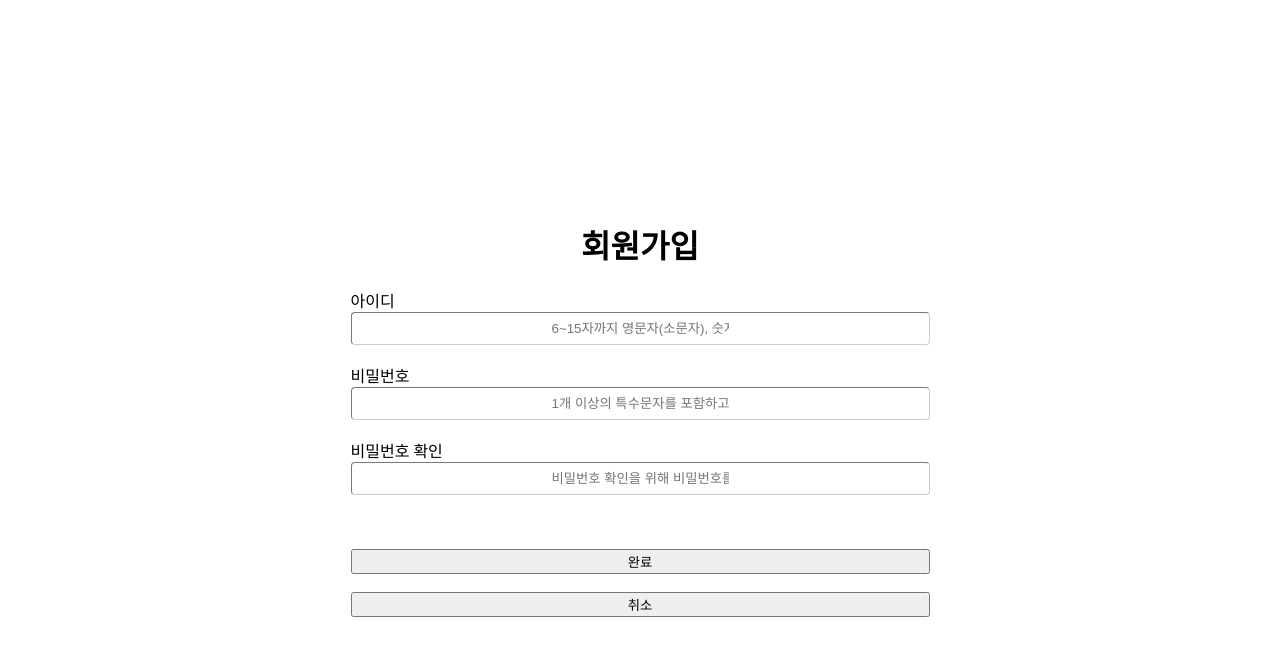
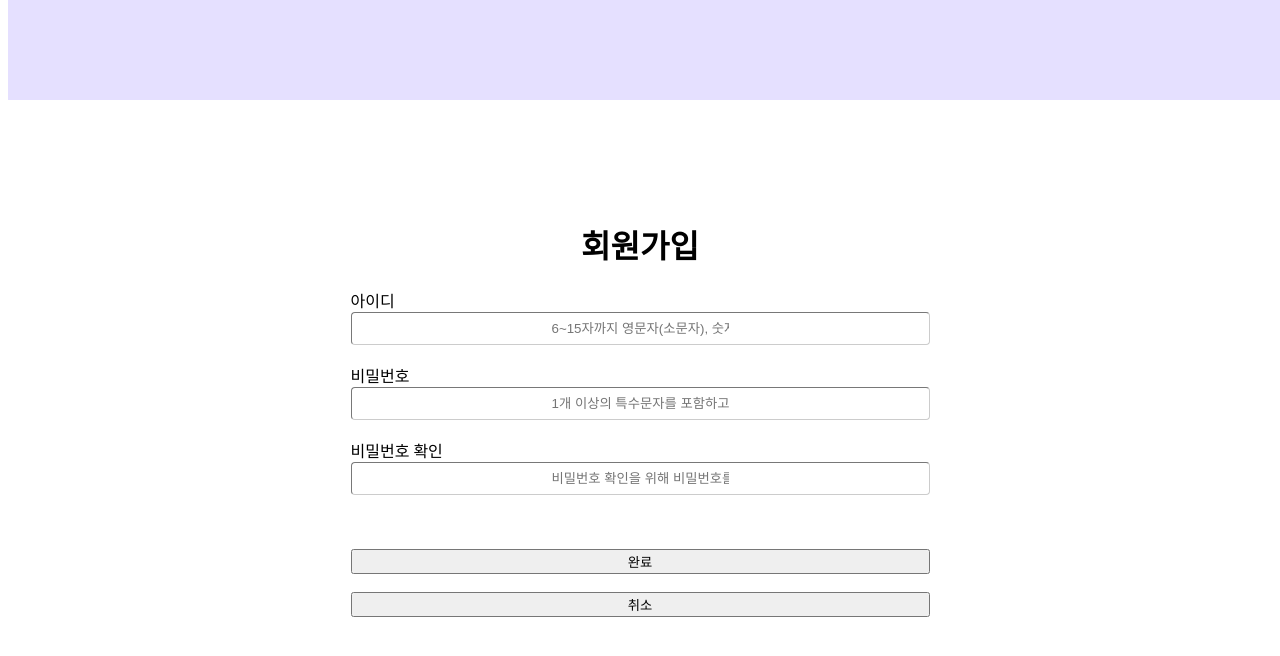
Before and after one commit to ongsim0629/dAy_I, a React (Create React App) app in the folder front-end/: page / in a window 1280 px wide. Shown: the top 656 px of the page. Built offline with nearby package versions, Linux system fonts and the light colour scheme.

Commit message:
feat: Header 추가

```diff
--- a/front-end/src/Register/Layout/Header.jsx
+++ b/front-end/src/Register/Layout/Header.jsx
@@ -2,11 +2,7 @@ import "./header.css"
 
 const Header = () => {
     return(
-        <header className = "header">
-            <div>
-                <h2> This is Header </h2>
-            </div>
-        </header>
+        <header className = "header"></header>
     )
 }
 
--- a/front-end/src/Register/Layout/header.css
+++ b/front-end/src/Register/Layout/header.css
@@ -2,5 +2,6 @@
     position: fixed;
     top: 0;
     width: 100%;
-    background-color: aquamarine;
+    height: 100px;
+    background-color: #E5E0FF;
 }
--- a/front-end/src/Register/RegisterPage.jsx
+++ b/front-end/src/Register/RegisterPage.jsx
@@ -86,6 +86,9 @@ function RegisterPage(props) {
 
 
     return (
+        <div>
+        <Header></Header>
+        <div>
             <div style={{
             display: 'flex', justifyContent: 'center', alignItems: 'center',
             width: '100%', height: '100vh'
@@ -111,6 +114,8 @@ function RegisterPage(props) {
                 </form>
             </div>
         </div>
+        </div>
+        </div>
     )
 }
 
```
